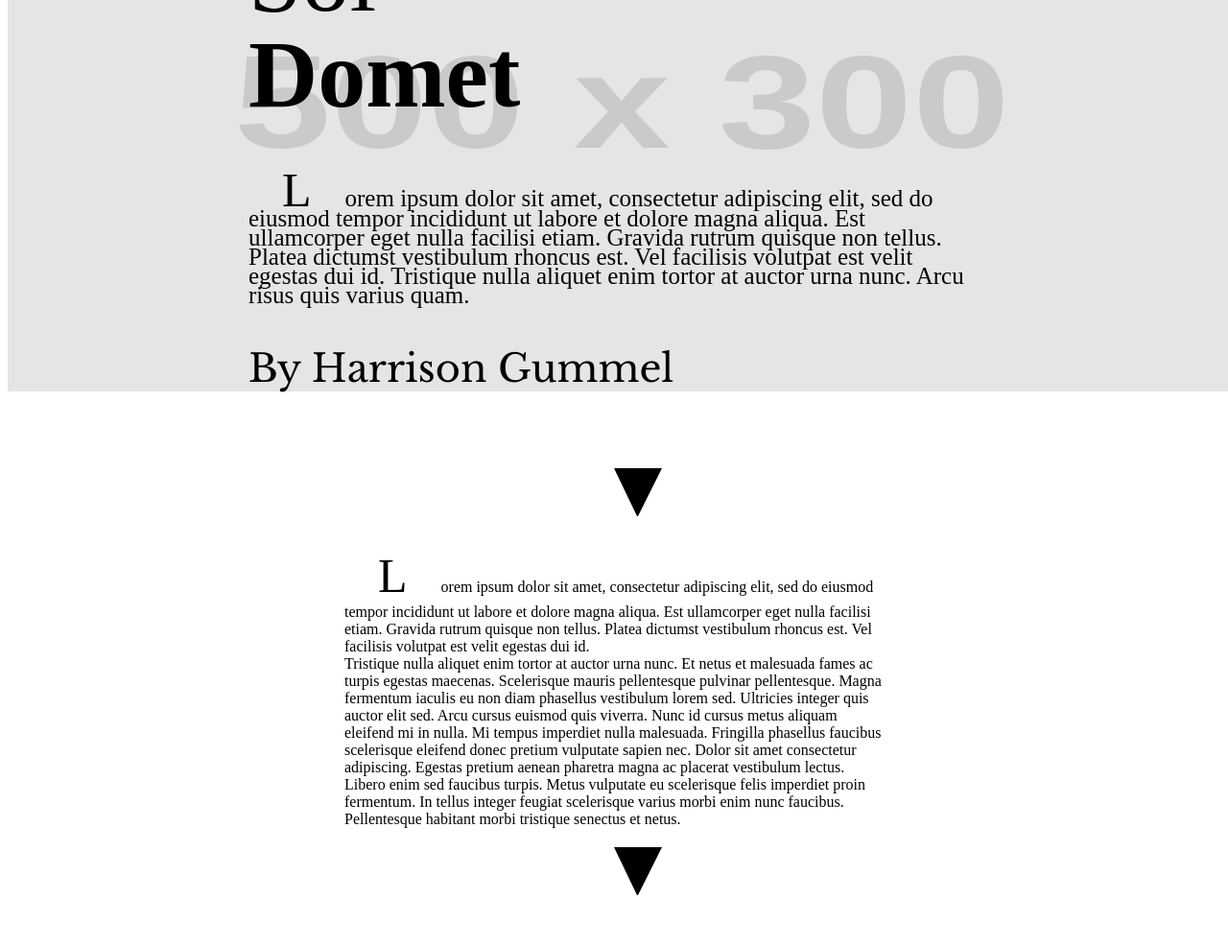
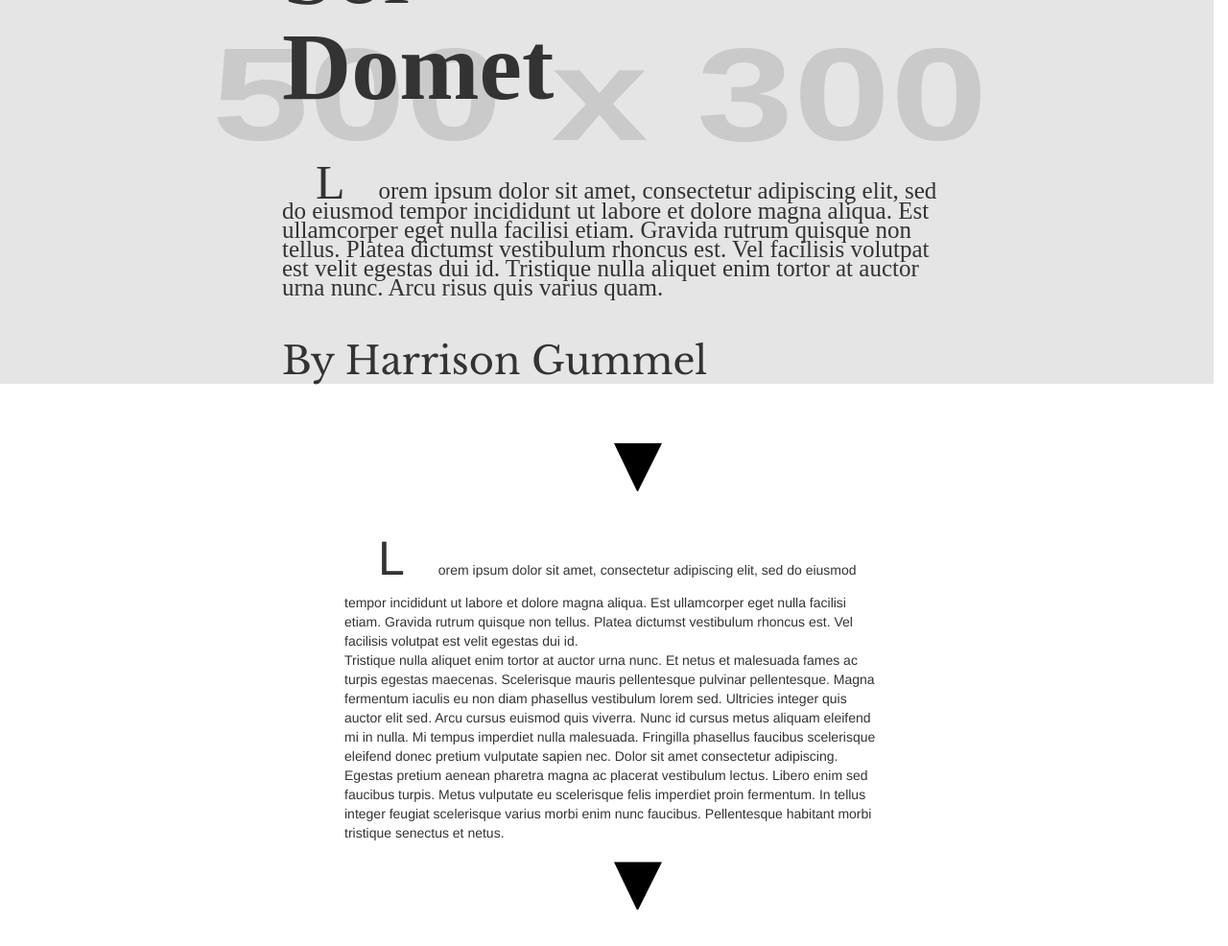
Before and after one commit to Shamil-Luqman/okoroma-project, a plain HTML site: page index.html in a window 1280 px wide. Shown: the part 180-1166 px from the top of the page at 96% size. Drawn offline with nearby package versions, Linux system fonts and the light colour scheme; files that its build step writes are made by us from their sources; placeholder pictures from the web are drawn by us; a web font is replaced by a local one.

Commit message:
Adding bootstrap integration to index.html

```diff
--- a/index.html
+++ b/index.html
@@ -1,18 +1,17 @@
 <!DOCTYPE html>
-<html lang="en" >
+<html lang="en">
 <head>
     <meta charset="UTF-8">
-  <title>DTH ARTCILE</title>
-  <link rel="stylesheet" href="./style.css">
+    <meta name="viewport" content="width=device-width, initial-scale=1.0">
+    <title>Okoroma Project</title>
 
+    <link rel="stylesheet" href="css/style.css">
+    <link rel="stylesheet" href="https://fonts.googleapis.com/css2?family=Libre+Baskerville&family=EB" </head>
+    <link rel="stylesheet" href="https://cdn.jsdelivr.net/npm/bootstrap@3.4.1/dist/css/bootstrap.min.css" integrity="sha384-HSMxcRTRxnN+Bdg0JdbxYKrThecOKuH5zCYotlSAcp1+c8xmyTe9GYg1l9a69psu" crossorigin="anonymous">
 </head>
 <body>
-<!-- partial:index.partial.html -->
-<head>
-  <link rel="stylesheet" href="https://fonts.googleapis.com/css2?family=Libre+Baskerville&family=EB" </head>
-
-<body>
-
+    <div class="row">
+        <div class="col-12 header">
             <div class="intro" id="fadeInElement">
                 <img class=Opener src="https://placehold.jp/500x300.png"></img>
 
@@ -32,12 +31,14 @@
                     <div class="byline"> By Harrison Gummel</div>
 
                     </div>
+            </div>
+        </div>
+    </div>
+
+    <div class="row">
+        <div class="col-12 body-content">
+            <div class="splash_art"></div>
             <br>
-
-    <div class="splash_art"></div>
-
-    <br>
-
             <div class="content" id=fadeInElement>
                 <article>
                   <span class="dropletter">L</span>orem ipsum dolor sit amet, consectetur adipiscing elit, sed do eiusmod tempor incididunt ut labore et dolore magna aliqua. Est ullamcorper eget nulla facilisi etiam. Gravida rutrum quisque non tellus. Platea dictumst vestibulum rhoncus est. Vel facilisis volutpat est velit egestas dui id.
@@ -101,10 +102,15 @@
               <br>
 
               <div class=splash_art></div>
+        </div>
+    </div>
 
-</body>
-<!-- partial -->
-  <script  src="./script.js"></script>
+    <div class="row">
+        <div class="col-12 footer">
+            <!-- add all elements in footer here, make sure to add necessary classnames to fit your stylesheet -->
+        </div>
+    </div>
 
+    <script  src="js/script.js"></script>
 </body>
 </html>
```
Lines whose indentation alone changed are shown as unchanged.
